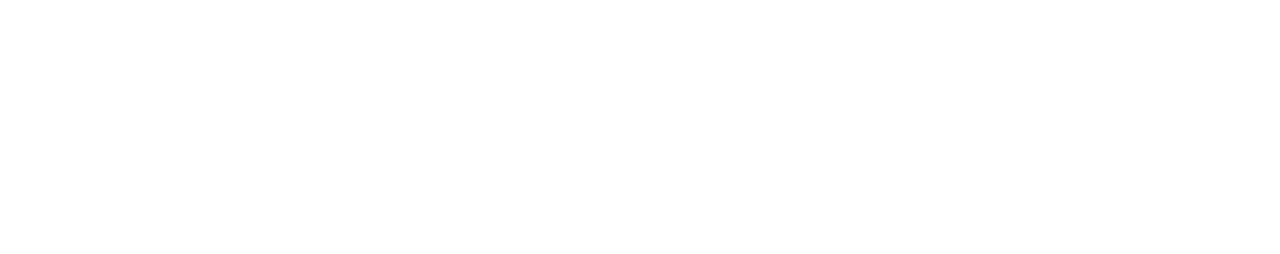
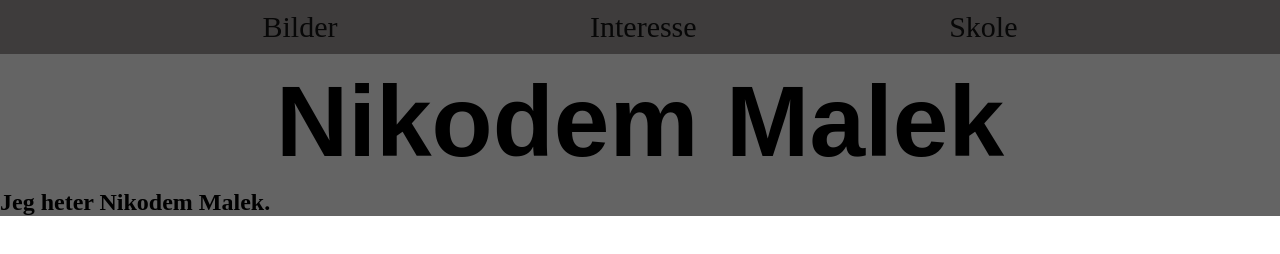
Before and after one commit to malpa1725-art/nikodem, a plain HTML site: page hovedside.html in a window 1280 px wide. Drawn offline with Linux system fonts and the light colour scheme.

Commit message:
begynelse av hovedside

```diff
--- a/hovedside.css
+++ b/hovedside.css
@@ -55,6 +55,18 @@ nav ul{
 }
 
 nav a {
-    color: rgb(237, 161, 161);
-    font-weight: 600;
+    color: rgb(7, 7, 7);
+    font-weight: 500;
+    text-decoration: none;
 }
+#s1 {
+    display: flex;
+    background-color: rgb(100, 100, 100);
+}
+h1 {
+    text-align: center;
+    background-color: rgb(100, 100, 100);
+    font-family: 'Arial', sans-serif;
+    padding: 10px;
+    font-size: 100px;
+}
--- a/hovedside.html
+++ b/hovedside.html
@@ -7,6 +7,18 @@
 <link rel="stylesheet" href="hovedside.css">
 </head>
 <body>
-
+<header>
+<nav>
+    <ul>
+        <li><a href="bildegalleri.html">Bilder</a></li>
+        <li><a href="interesse(f1).html">Interesse</a></li>
+        <li><a href="skole.html">Skole</a></li>
+    </ul>
+</nav>
+</header>
+<h1>Nikodem Malek</h1>
+<section id="s1"><h2>Jeg heter Nikodem Malek.</h2></section>
+<section></section>
+<footer></footer>
 </body>
 </html>
```
